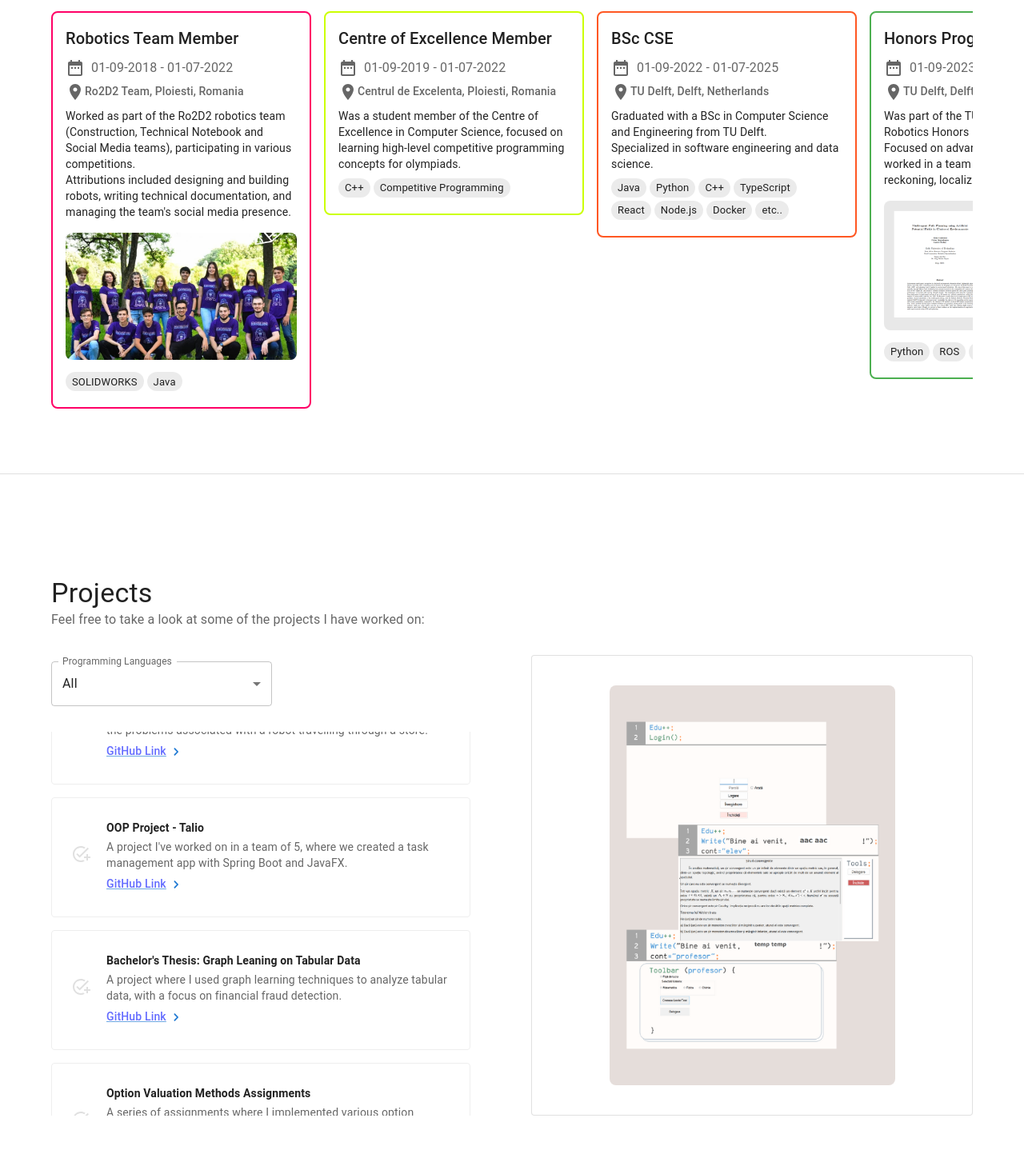
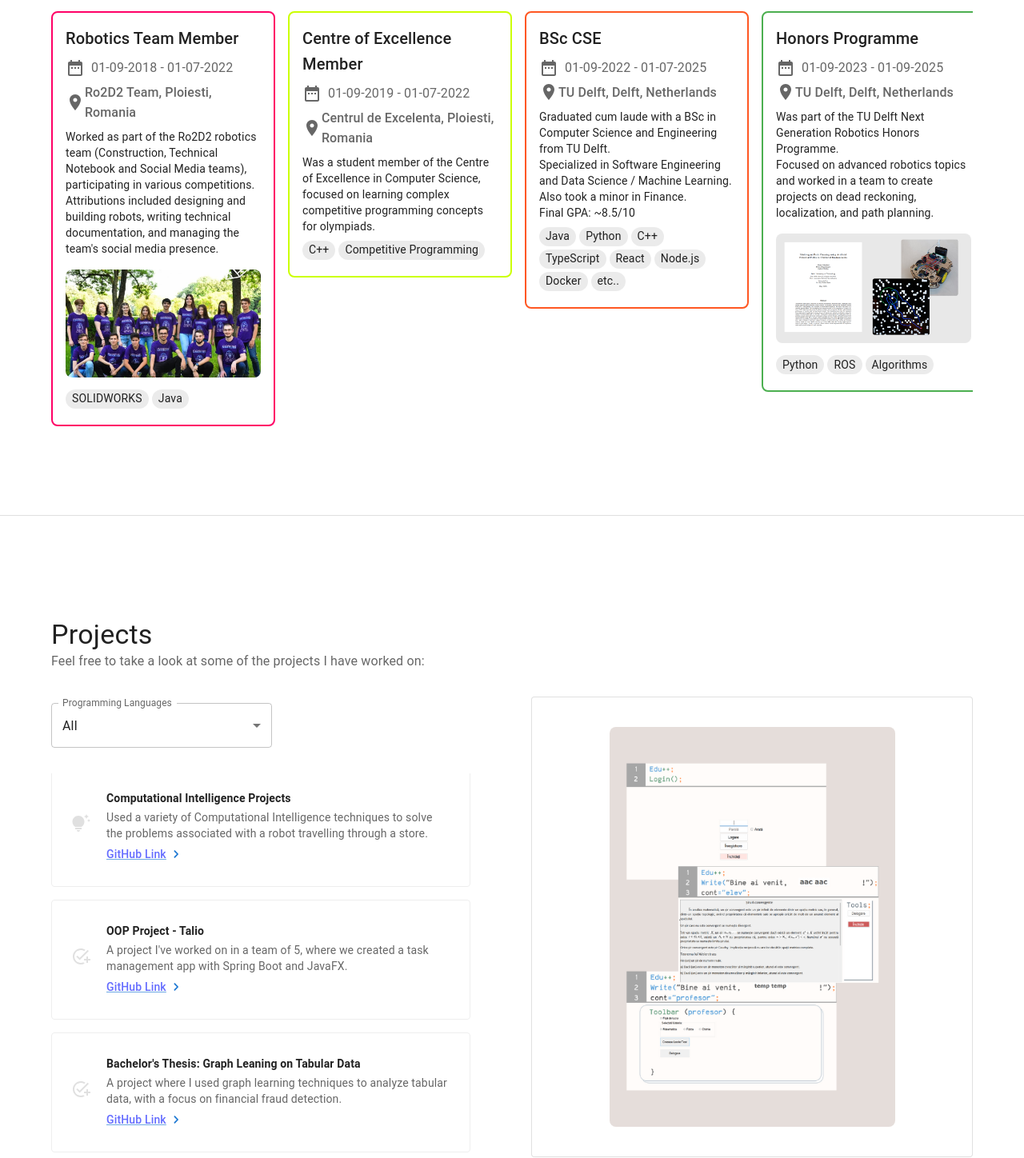
Before and after one commit to andreist3fan/about_me, a React (Vite) app: page / in a window 1280 px wide. Shown: the part 763-2211 px from the top of the page at 80% size. Built offline with nearby package versions, Linux system fonts and the light colour scheme.

Commit message:
Attempt to fix some display issues

```diff
--- a/src/components/Projects.tsx
+++ b/src/components/Projects.tsx
@@ -75,6 +75,7 @@ const items :Project[]= [
     ],
     image: "",
     tools: ["Python", "Graph Learning", "Machine Learning"],
+    github: "https://github.com/andreist3fan/CSE3000-GLTD",
 
   },
   {
@@ -86,6 +87,7 @@ const items :Project[]= [
     ],
     image: "",
     tools: ["Python", "Financial Modelling"],
+    github: "https://github.com/stars/andreist3fan/lists/option-valuation-methods",
   },
   {
     key: "cai",
@@ -96,6 +98,7 @@ const items :Project[]= [
     ],
     image: "",
     tools: ["Python", "Collaborative AI", "Multi-Agent Systems"],
+    github: "https://github.com/stars/andreist3fan/lists/collaborative-ai"
   }
 
 ];
@@ -248,15 +251,21 @@ export default function Features() {
               </Link>
             </Box>
           </Box>
+          <Box
+  sx={{
+    width: "100%",
+    display: { xs: "none", sm: "flex" },
+    maxHeight: "60vh",
+    overflowY: "auto",
+    pt: 19,
+  }}
+>
   <Stack
     direction="column"
     justifyContent="center"
-            alignItems="flex-start"
     spacing={2}
     useFlexGap
-            sx={{ width: "100%", display: { xs: "none", sm: "flex" },
-                          maxHeight: "60vh",
-                overflowY: "auto", }}
+    sx={{ width: "100%" }}
   >
             {filteredItems.map(({ icon, title, content }, index) => (
               <Card
@@ -357,6 +366,7 @@ export default function Features() {
               </Card>
             ))}
           </Stack>
+          </Box>
         </Grid>
         <Grid
           item
--- a/src/components/Timeline.tsx
+++ b/src/components/Timeline.tsx
@@ -26,8 +26,10 @@ const timelineR: Period[] = [
     title: "BSc CSE",
     location: "TU Delft, Delft, Netherlands",
     content: [
-      "Graduated with a BSc in Computer Science and Engineering from TU Delft.",
-      "Specialized in software engineering and data science.",
+      "Graduated cum laude with a BSc in Computer Science and Engineering from TU Delft.",
+      "Specialized in Software Engineering and Data Science / Machine Learning.",
+      "Also took a minor in Finance.",
+      "Final GPA: ~8.5/10",
     ],
     //image: "https://external-content.duckduckgo.com/iu/?u=https%3A%2F%2Fwww.publicdomainpictures.net%2Fpictures%2F180000%2Fvelka%2Fcat-1464103447LmK.jpg&f=1&nofb=1&ipt=aa707c30cc07fc5edcf6440956432e45a3b1186a114fc496ed4ebfb33caac7ff",
     markerColor: "#ff5722",
@@ -110,7 +112,7 @@ const timelineR: Period[] = [
     title: "Centre of Excellence Member",
     location: "Centrul de Excelenta, Ploiesti, Romania",
     content: [
-      "Was a student member of the Centre of Excellence in Computer Science, focused on learning high-level competitive programming concepts for olympiads.",],
+      "Was a student member of the Centre of Excellence in Computer Science, focused on learning complex competitive programming concepts for olympiads.",],
     tools: ["C++", "Competitive Programming"],
     markerColor: "#ccff00ff",
   },
@@ -173,8 +175,8 @@ const Timeline: React.FC = () => {
                         alignItems: "center",
                         justifyContent: "center",
                         display: "flex",
-                        minWidth: "50px",
-                        minHeight: "50px",
+                        minWidth: "min(7vw, 50px)",
+                        minHeight: "min(7vw, 50px)",
                                       ":hover": {
                 bgcolor: "rgba(127, 127, 127, 0.05)",
                 cursor: "pointer",
@@ -206,6 +208,7 @@ const Timeline: React.FC = () => {
                                 textAlign: "center", // Center the text
         width: "100%",
         lineHeight: 1,
+        fontSize: "min(2vw,16px)",
 
                     }}>
                         {year}
@@ -236,7 +239,7 @@ const Timeline: React.FC = () => {
               bgcolor: "background.paper",
               color: "text.primary",
               p: 2,
-              width: "325px",
+              width: "min(280px, 35vw)",
               ":hover": {
                 bgcolor: "rgba(127, 127, 127, 0.05)",
                 cursor: "pointer",
@@ -249,20 +252,22 @@ const Timeline: React.FC = () => {
             }}
 
           >
-            <Typography variant="h6" component="div" gutterBottom>
+            <Typography variant="h6" component="div" gutterBottom
+              sx={{ fontSize: "min(2.5vw, 20px)"}}
+            >
               {period.title}
             </Typography>
 
             <Box sx={{ display: "flex", alignItems: "center", mb: 0.5 }}>
               <DateRangeIcon sx={{ color: "text.secondary", verticalAlign: "middle", mr: 1 }} />
-            <Typography variant="subtitle1" color="text.secondary">
+            <Typography variant="subtitle1" color="text.secondary" sx={{ fontSize: "min(1.8vw, 16px)" }}>
               {period.dateFrom} - {period.dateTo}
             </Typography>
             </Box>
               {period.location && (
                 <Box sx={{ display: "flex", alignItems: "center" }}>
                   <LocationOnIcon sx={{ color: "text.secondary", verticalAlign: "middle" }} />
-                  <Typography variant="subtitle2" color="text.secondary">
+                  <Typography variant="subtitle2" color="text.secondary" sx={{ fontSize: "min(1.5vw, 16px)" }}>
                     {period.location}
                   </Typography>
                 </Box>
@@ -270,7 +275,7 @@ const Timeline: React.FC = () => {
 
             <Box sx={{ mt: 1 }}>
               {period.content.map((line, index) => (
-                <Typography key={index} variant="body2" color="text.primary">
+                <Typography key={index} variant="body2" color="text.primary" sx={{ fontSize: "min(2vw, 14px)" }}>
                   {line}
                 </Typography>
               ))}
@@ -287,7 +292,10 @@ const Timeline: React.FC = () => {
                     key={index}
                     label={tool}
                     size="small"
-                    sx={{ mr: 0.5, mb: 0.5 }}/>
+                    sx={{ mr: 0.5, mb: 0.5,
+                      fontSize: "min(2vw, 14px)",
+
+                    }}/>
                   ))}
               </Box>
             )}
```
Lines whose indentation alone changed are shown as unchanged.
